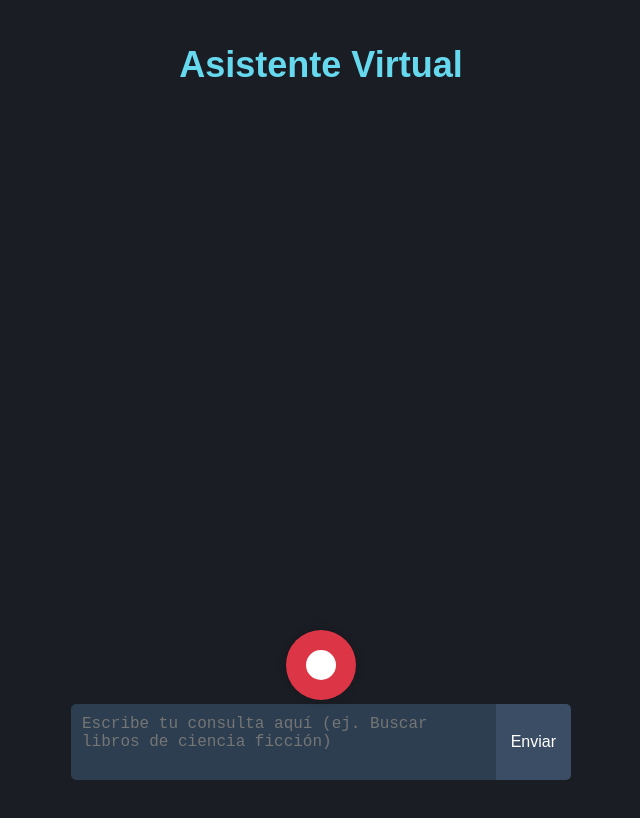
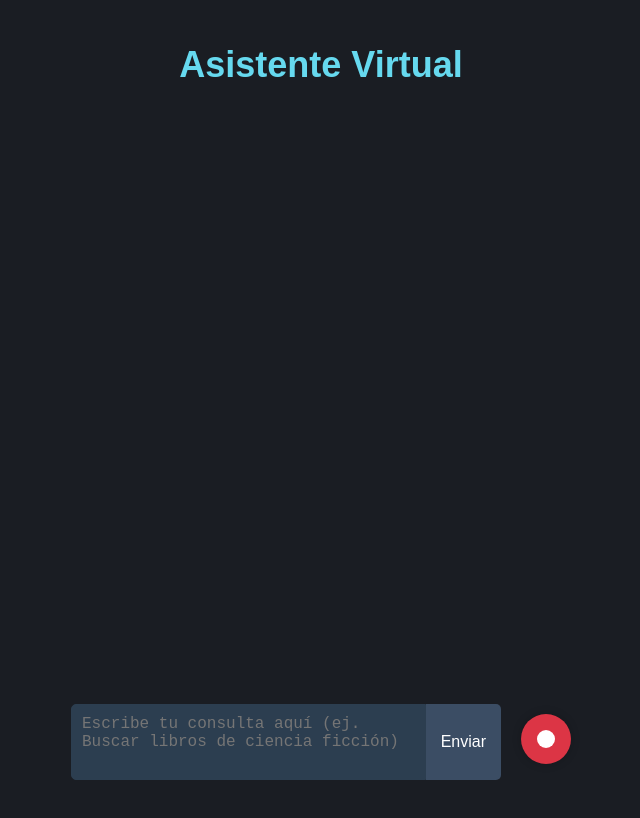
Before and after one commit to CJPD00/AI-agent, a React (Vite) app in the folder frontend/: page / in a window 1280 px wide. Shown: the top 818 px of the page, without its empty margins (319-959 px from the left). Built offline with nearby package versions, Linux system fonts and the light colour scheme.

Commit message:
change ui

```diff
--- /dev/null
+++ b/frontend/env.js
@@ -0,0 +1 @@
+export const N8N_HOST = "http://localhost:5678/webhook/ask";
--- a/frontend/src/App.css
+++ b/frontend/src/App.css
@@ -18,8 +18,9 @@ h1 {
   position: absolute;
   bottom: 0;
   margin-bottom: 20px;
-  width: 95%;
+  width: 90%;
   max-width: 500px;
+  vertical-align:middle;
 }
 
 .query-input {
@@ -28,11 +29,12 @@ h1 {
   border: 1px solid #2c3e50;
   border-radius: 5px 0 0 5px;
   resize: none;
-  transition: height 0.3s ease-in-out;
   font-size: 16px;
   outline: none;
   background-color: #2c3e50;
   color: #87ceeb;
+  overflow-y: auto;
+  max-height: 100px;
 }
 
 .submit-button {
@@ -136,8 +138,8 @@ h1 {
 
 /* Record Button Styles */
 .record-button {
-  width: 70px;
-  height: 70px;
+  width: 50px;
+  height: 50px;
   border-radius: 50%;
   background-color: #dc3545;
   border: none;
@@ -147,8 +149,11 @@ h1 {
   align-items: center;
   box-shadow: 0 0 10px rgba(0, 0, 0, 0.2);
   transition: background-color 0.3s ease;
-  position: absolute;
+  /* position: absolute; */
   bottom: 100px;
+  margin-left: 20px;
+  margin-top: 10px;
+  vertical-align: middle;
 }
 
 .record-button:hover {
@@ -160,8 +165,8 @@ h1 {
 }
 
 .record-icon {
-  width: 30px;
-  height: 30px;
+  width: 18px;
+  height: 18px;
   border-radius: 50%;
   background-color: white;
 }
@@ -174,14 +179,14 @@ h1 {
 @keyframes pulse {
   0% {
     transform: scale(1);
-    box-shadow: 0 0 10px rgba(0, 0, 0, 0.2);
+    box-shadow: 0 0 10px rgba(128, 128, 128, 0.5);
   }
   50% {
     transform: scale(1.1);
-    box-shadow: 0 0 20px rgba(0, 0, 0, 0.4);
+    box-shadow: 0 0 20px rgba(128, 128, 128, 0.7);
   }
   100% {
     transform: scale(1);
-    box-shadow: 0 0 10px rgba(0, 0, 0, 0.2);
+    box-shadow: 0 0 10px rgba(128, 128, 128, 0.5);
   }
 }
--- a/frontend/src/App.jsx
+++ b/frontend/src/App.jsx
@@ -2,6 +2,7 @@ import React, { useState, useEffect } from "react";
 import "./App.css"; // Importa tu archivo de estilos CSS
 import axios from "axios";
 import { handleTextareaResize } from "./helpers/app/handleTextareaResize";
+import { N8N_HOST } from "../env";
 
 function App() {
   const [query, setQuery] = useState("");
@@ -9,9 +10,9 @@ function App() {
   const [loading, setLoading] = useState(false);
   const [error, setError] = useState(null);
   const [transcript, setTranscript] = useState("");
+
   const [isListening, setIsListening] = useState(false);
   const [recognition, setRecognition] = useState(null);
-  //const textareaRef = useRef(null);
 
   useEffect(() => {
     if ("webkitSpeechRecognition" in window) {
@@ -85,7 +86,7 @@ function App() {
     }
 
     try {
-      const result = await axios.post("http://n8n:5678/webhook/ask", {
+      const result = await axios.post(`${N8N_HOST}`, {
         query: query,
       });
       console.log(result);
@@ -137,7 +138,7 @@ function App() {
     }
 
     try {
-      const result = await axios.post("http://n8n:5678/webhook/ask", {
+      const result = await axios.post(`${N8N_HOST}`, {
         query: transcript,
       });
       setResponse(result.data.output);
@@ -175,7 +176,6 @@ function App() {
     document.querySelector(".query-input").style.height = "auto";
   };
 
-
   return (
     <div className="container">
       <h1>Asistente Virtual</h1>
@@ -200,17 +200,22 @@ function App() {
           placeholder="Escribe tu consulta aquí (ej. Buscar libros de ciencia ficción)"
           disabled={isListening}
         />
-        <button type="submit" disabled={loading || isListening} className="submit-button">
+        <button
+          type="submit"
+          disabled={loading || isListening}
+          className="submit-button"
+        >
           {loading ? "Cargando..." : "Enviar"}
+        </button>
+        <button
+          className={`record-button ${isListening ? "recording" : ""}`}
+          onClick={toggleListening}
+          title={isListening ? "Detener Grabación" : "Iniciar Grabación"}
+        >
+          <div className="record-icon"></div>
         </button>
       </form>
       {error && <div className="error-message">Error: {error}</div>}
-      <button
-        className={`record-button ${isListening ? "recording" : ""}`}
-        onClick={toggleListening}
-      >
-        <div className="record-icon"></div>
-      </button>
     </div>
   );
 }
```
Also changed, not shown: 1 other file (tests, documents, lock files or other folders).
